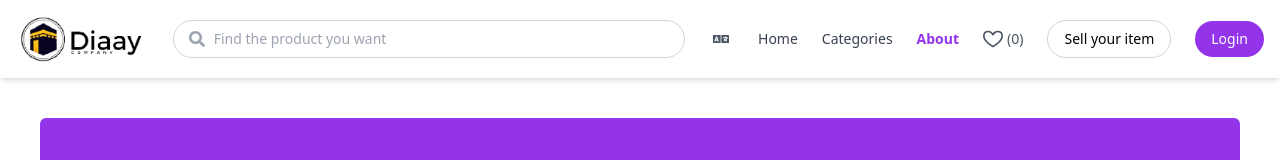
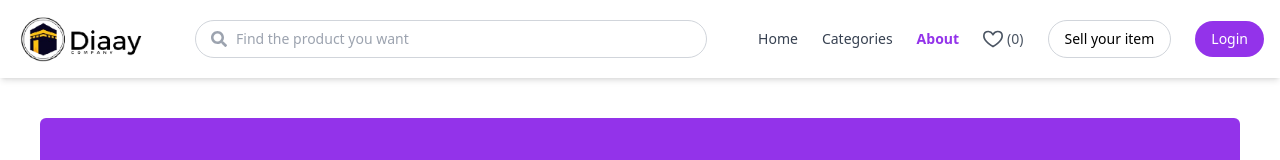
Before and after one commit to diaay-info/diaay-frontend, a React (Vite) app: page /about in a window 1280 px wide. Shown: the top 160 px of the page. Built offline with nearby package versions, Linux system fonts and the light colour scheme.

Commit message:
translaitom

```diff
--- a/src/Component/Header.jsx
+++ b/src/Component/Header.jsx
@@ -147,10 +147,10 @@ const Header = ({ favorites = [] }) => {
       </div>
 
       {/* Google Translate - Shared */}
-      <div className="flex items-center mr-4">
+      {/* <div className="flex items-center mr-4">
         <FaLanguage className="text-gray-600 mr-2" />
         <div id="google_translate_element" className="translate-selector"></div>
-      </div>
+      </div> */}
 
       {/* Desktop Navigation */}
       <div className="hidden md:flex items-center space-x-6 text-sm">
```
